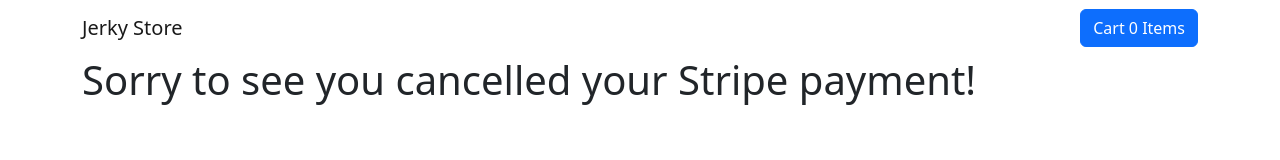
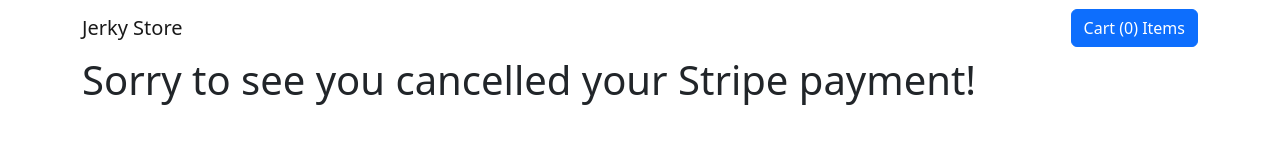
Before and after one commit to ChrisJRamirez/CaravanJerky, a React (Create React App) app: page /cancel in a window 1280 px wide. Shown: the top 160 px of the page. Built offline with nearby package versions, Linux system fonts and the light colour scheme.

Commit message:
made cart count dynamic, now counts # of items in cart

```diff
--- a/src/components/Navbar.js
+++ b/src/components/Navbar.js
@@ -1,10 +1,14 @@
 import { Button, Container, Navbar, Modal } from "react-bootstrap";
-import { useState } from "react";
+import { useState , useContext} from "react";
+import {CartContext} from "../CartContext";
 
 function NavbarComponent() {
+  const cart = useContext(CartContext);
   const [show, setShow] = useState(false);
   const handleClose = () => setShow(false);
   const handleShow = () => setShow(true);
+
+  const productsCount = cart.items.reduce((sum, product) => sum + product.quantity, 0)
 
   return (
     <>
@@ -12,7 +16,7 @@
         <Navbar.Brand href="/">Jerky Store</Navbar.Brand>
         <Navbar.Toggle />
         <Navbar.Collapse className="justify-content-end">
-          <Button onClick={handleShow}>Cart 0 Items</Button>
+          <Button onClick={handleShow}>Cart ({productsCount}) Items</Button>
         </Navbar.Collapse>
       </Navbar>
       <Modal show={show} onHide={handleClose}>
```
